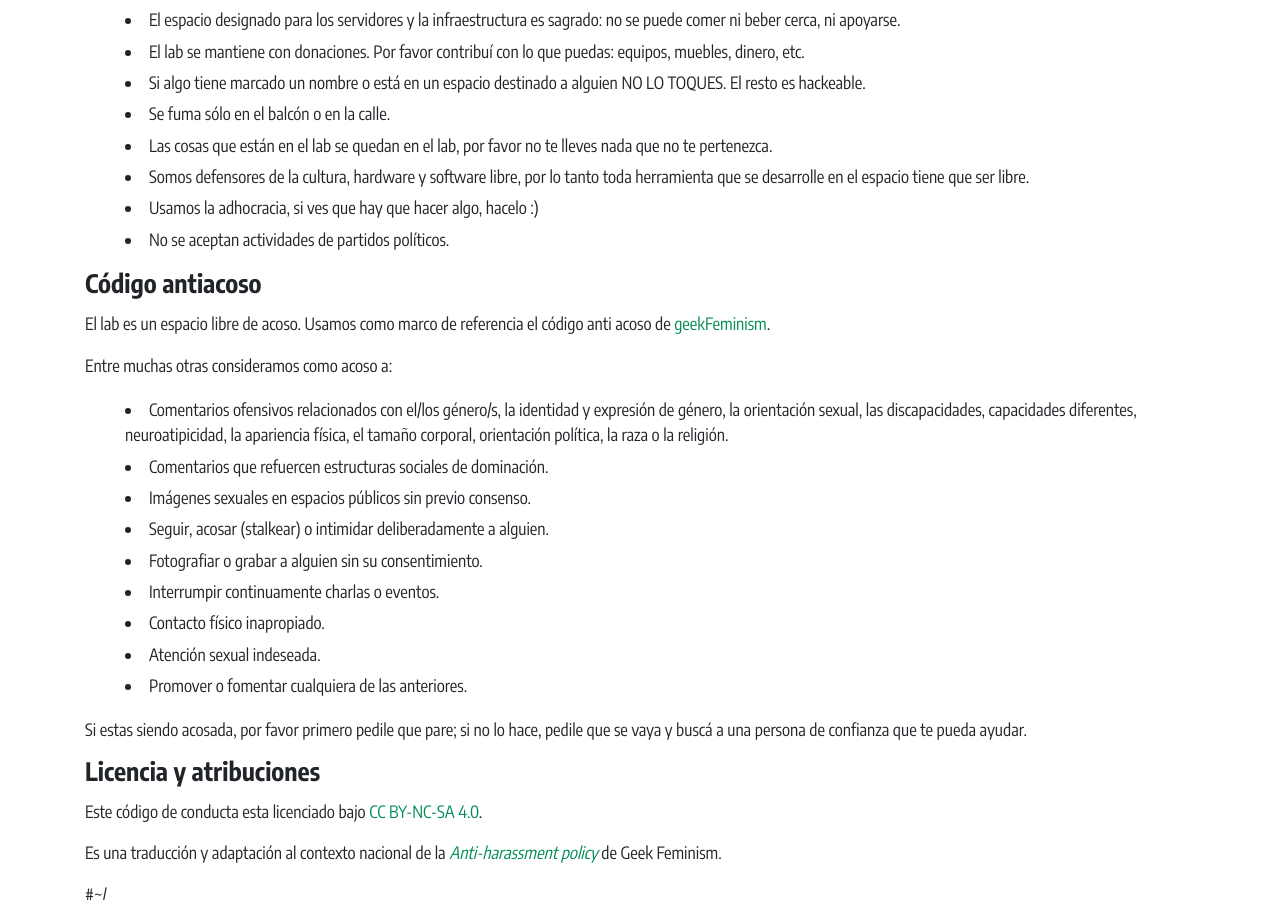
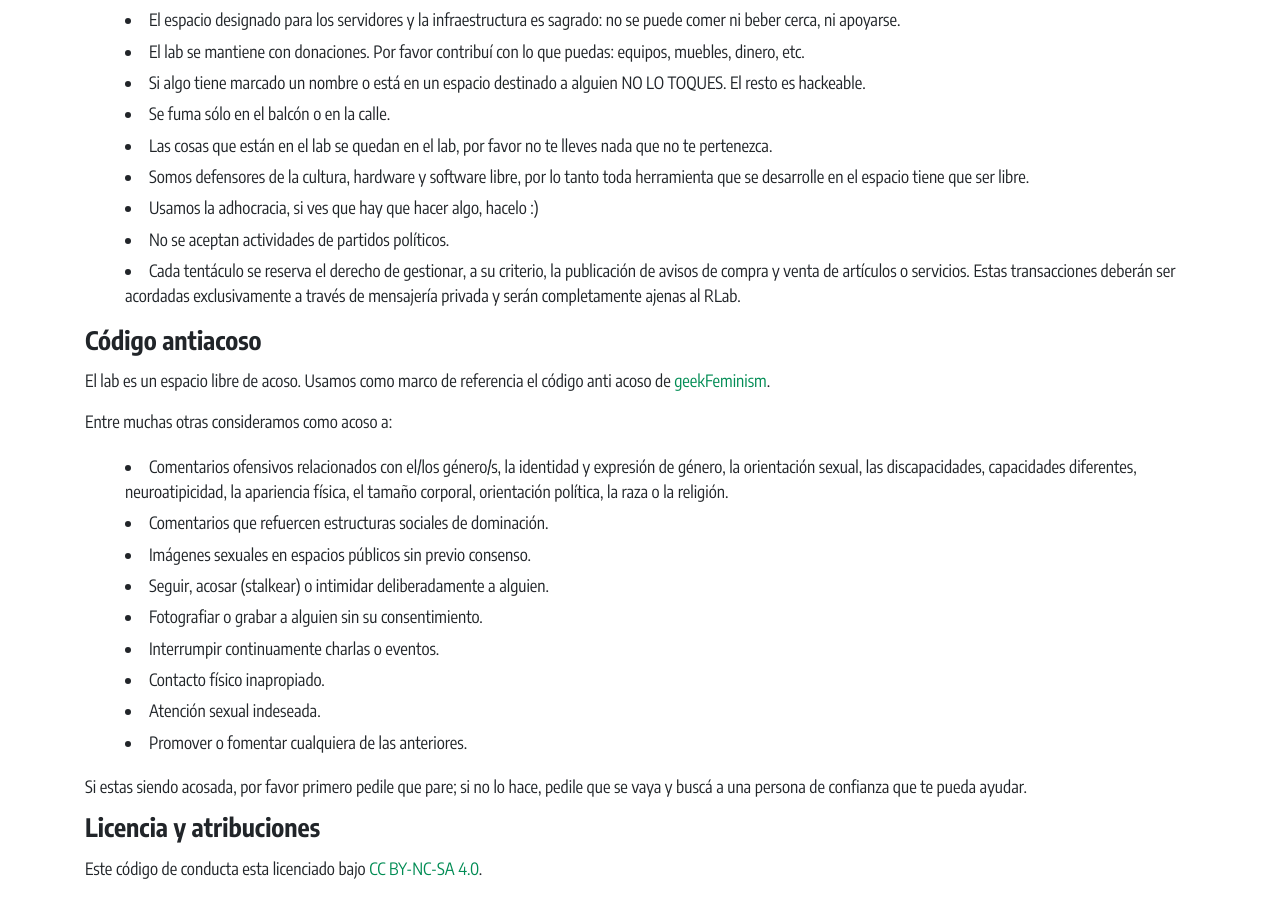
Before and after one commit to rlyehlab/rlab.be, a Jekyll site: the page built from codigos.md, in a window 1280 px wide and 900 px high, scrolled down 680 px. Built offline with Jekyll 4.4.1, drawn with Linux system fonts in a browser that asks for light colours.

Commit message:
Update codigos.md
Se agrega temática sobre compra-venta

```diff
--- a/codigos.md
+++ b/codigos.md
@@ -32,6 +32,7 @@ nav_order: 4
 - Somos defensores de la cultura, hardware y software libre, por lo tanto toda herramienta que se desarrolle en el espacio tiene que ser libre.
 - Usamos la adhocracia, si ves que hay que hacer algo, hacelo :)
 - No se aceptan actividades de partidos políticos.
+- Cada tentáculo se reserva el derecho de gestionar, a su criterio, la publicación de avisos de compra y venta de artículos o servicios. Estas transacciones deberán ser acordadas exclusivamente a través de mensajería privada y serán completamente ajenas al RLab.
 
 ## Código antiacoso
 
```
